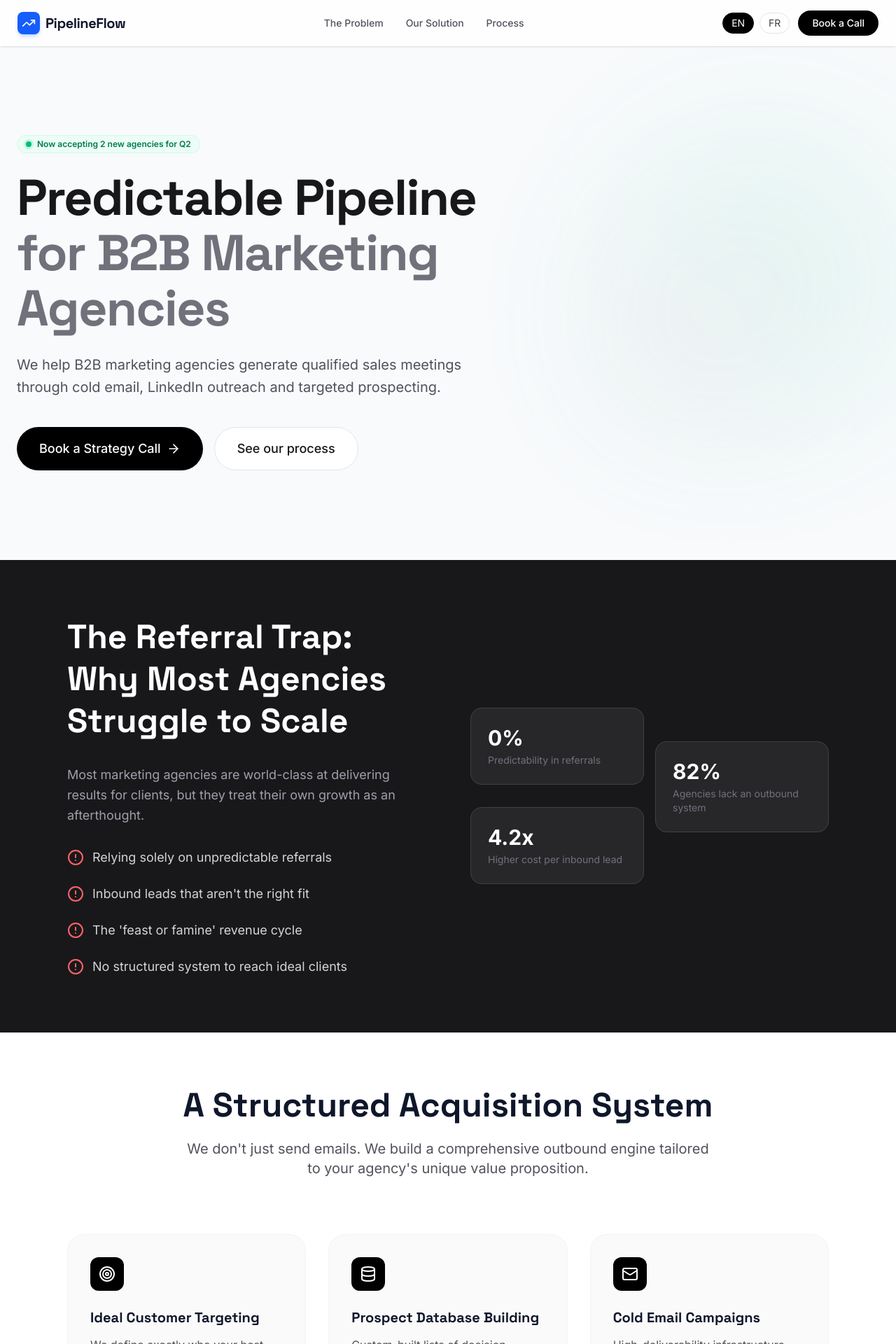
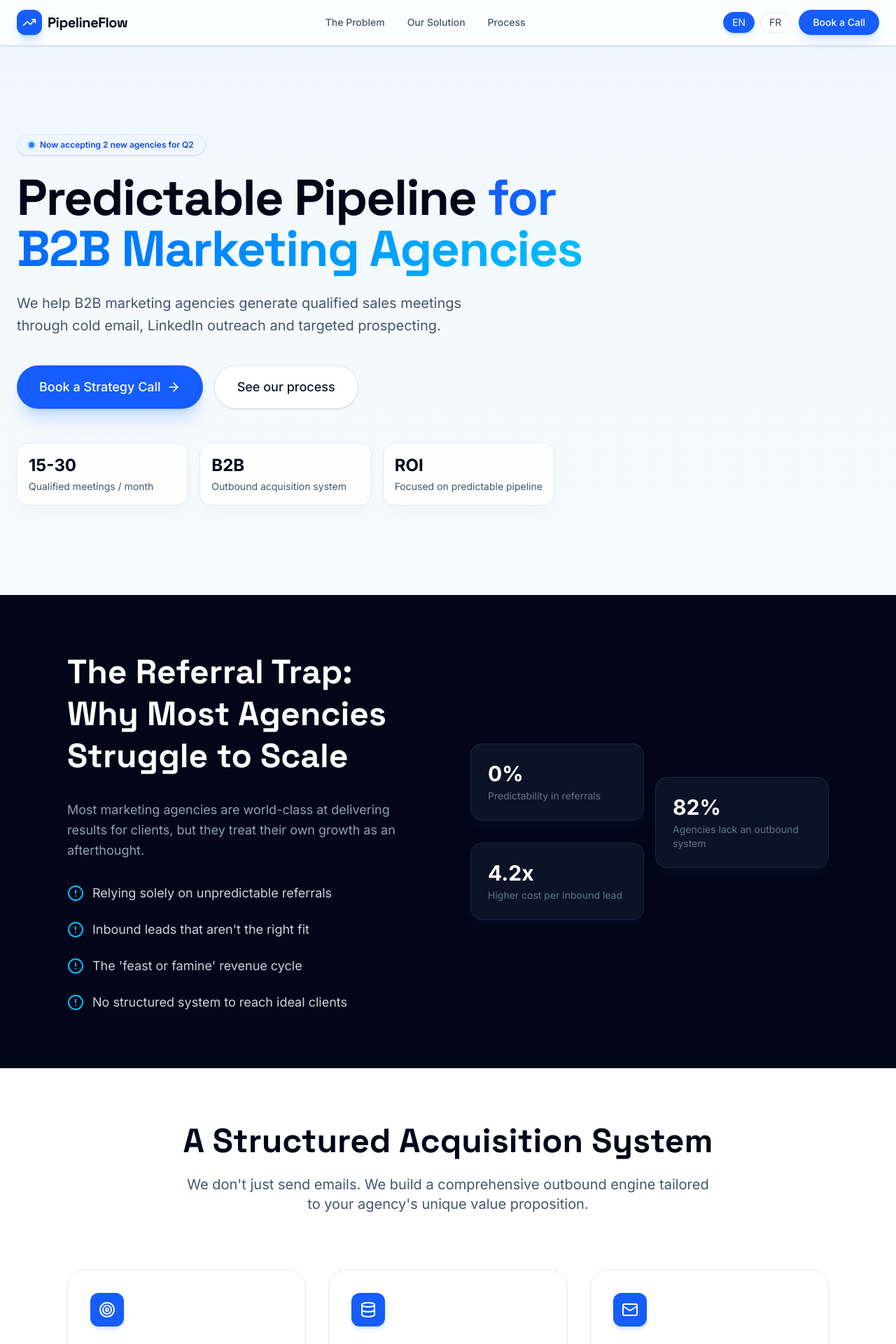
Before and after one commit to anasamskal13-design/pipelineflow, a React (Vite) app: page / in a window 1280 px wide. Shown: the top 1920 px of the page at 70% size. Built offline with nearby package versions, Linux system fonts and the light colour scheme.

Commit message:
update website design and UI improvementsPart3

```diff
--- a/src/App.tsx
+++ b/src/App.tsx
@@ -1,7 +1,3 @@
-/**
- * @license
- * SPDX-License-Identifier: Apache-2.0
- */
 /**
  * @license
  * SPDX-License-Identifier: Apache-2.0
@@ -266,9 +262,6 @@ const translations = {
   },
 } as const;
 
-type Translations = typeof translations;
-
-
 const Navbar = ({
   language,
   setLanguage,
@@ -279,23 +272,25 @@ const Navbar = ({
   const t = translations[language];
 
   return (
-    <nav className="fixed top-0 left-0 right-0 z-50 glass border-b border-slate-200/80">
+    <nav className="fixed top-0 left-0 right-0 z-50 bg-white/80 backdrop-blur-xl border-b border-slate-200/80 shadow-sm">
       <div className="max-w-7xl mx-auto px-6 h-16 flex items-center justify-between">
         <div className="flex items-center gap-2">
-          <div className="w-8 h-8 bg-blue-600 rounded-lg flex items-center justify-center shadow-md shadow-blue-500/25">
+          <div className="w-9 h-9 bg-blue-600 rounded-xl flex items-center justify-center shadow-lg shadow-blue-500/25">
             <TrendingUp className="text-white w-5 h-5" />
           </div>
-          <span className="font-display font-bold text-xl tracking-tight">PipelineFlow</span>
+          <span className="font-display font-bold text-xl tracking-tight text-slate-950">
+            PipelineFlow
+          </span>
         </div>
 
-        <div className="hidden md:flex items-center gap-8 text-sm font-medium text-zinc-600">
-          <a href="#problem" className="hover:text-black transition-colors">
+        <div className="hidden md:flex items-center gap-8 text-sm font-medium text-slate-600">
+          <a href="#problem" className="hover:text-blue-700 transition-colors">
             {t.nav.problem}
           </a>
-          <a href="#solution" className="hover:text-black transition-colors">
+          <a href="#solution" className="hover:text-blue-700 transition-colors">
             {t.nav.solution}
           </a>
-          <a href="#process" className="hover:text-black transition-colors">
+          <a href="#process" className="hover:text-blue-700 transition-colors">
             {t.nav.process}
           </a>
         </div>
@@ -304,20 +299,20 @@ const Navbar = ({
           <div className="hidden sm:flex items-center gap-2 text-sm">
             <button
               onClick={() => setLanguage('en')}
-              className={`px-3 py-1 rounded-full border ${
+              className={`px-3 py-1 rounded-full border transition-all ${
                 language === 'en'
-                  ? 'bg-black text-white border-black'
-                  : 'bg-white text-zinc-700 border-zinc-200'
+                  ? 'bg-blue-600 text-white border-blue-600 shadow-md shadow-blue-500/20'
+                  : 'bg-white text-slate-700 border-slate-200 hover:border-slate-300'
               }`}
             >
               EN
             </button>
             <button
               onClick={() => setLanguage('fr')}
-              className={`px-3 py-1 rounded-full border ${
+              className={`px-3 py-1 rounded-full border transition-all ${
                 language === 'fr'
-                  ? 'bg-black text-white border-black'
-                  : 'bg-white text-zinc-700 border-zinc-200'
+                  ? 'bg-blue-600 text-white border-blue-600 shadow-md shadow-blue-500/20'
+                  : 'bg-white text-slate-700 border-slate-200 hover:border-slate-300'
               }`}
             >
               FR
@@ -328,7 +323,7 @@ const Navbar = ({
             href={calendlyUrl}
             target="_blank"
             rel="noopener noreferrer"
-            className="bg-black text-white px-5 py-2 rounded-full text-sm font-medium hover:bg-zinc-800 transition-all"
+            className="bg-blue-600 text-white px-5 py-2 rounded-full text-sm font-medium hover:bg-blue-700 transition-all shadow-lg shadow-blue-500/20"
           >
             {t.nav.book}
           </a>
@@ -342,28 +337,30 @@ const Hero = ({ language }: { language: Language }) => {
   const t = translations[language];
 
   return (
-    <section className="relative pt-32 pb-20 lg:pt-48 lg:pb-32 overflow-hidden">
+    <section className="relative pt-32 pb-20 lg:pt-48 lg:pb-32 overflow-hidden bg-gradient-to-b from-blue-50 via-sky-50/40 to-slate-50">
       <div className="max-w-7xl mx-auto px-6 relative z-10">
         <motion.div
-          initial={{ opacity: 0, y: 20 }}
+          initial={{ opacity: 0, y: 24 }}
           animate={{ opacity: 1, y: 0 }}
-          transition={{ duration: 0.6 }}
-          className="max-w-3xl"
+          transition={{ duration: 0.7 }}
+          className="max-w-4xl"
         >
-          <div className="inline-flex items-center gap-2 px-3 py-1 rounded-full bg-emerald-50 border border-emerald-100 text-emerald-700 text-xs font-semibold mb-6">
+          <div className="inline-flex items-center gap-2 px-4 py-1.5 rounded-full bg-blue-50 border border-blue-100 text-blue-700 text-xs font-semibold mb-6 shadow-sm">
             <span className="relative flex h-2 w-2">
-              <span className="animate-ping absolute inline-flex h-full w-full rounded-full bg-emerald-400 opacity-75"></span>
-              <span className="relative inline-flex rounded-full h-2 w-2 bg-emerald-500"></span>
+              <span className="animate-ping absolute inline-flex h-full w-full rounded-full bg-sky-400 opacity-75"></span>
+              <span className="relative inline-flex rounded-full h-2 w-2 bg-blue-500"></span>
             </span>
             {t.hero.badge}
           </div>
 
-          <h1 className="font-display text-5xl md:text-7xl font-bold tracking-tight text-zinc-900 mb-6 leading-[1.1]">
+          <h1 className="font-display text-5xl md:text-7xl font-bold tracking-tight text-slate-950 mb-6 leading-[1.02]">
             {t.hero.titleMain}{' '}
-            <span className="text-zinc-500">{t.hero.titleAccent}</span>
+            <span className="bg-gradient-to-r from-blue-600 to-sky-400 bg-clip-text text-transparent">
+              {t.hero.titleAccent}
+            </span>
           </h1>
 
-          <p className="text-xl text-zinc-600 mb-10 leading-relaxed max-w-2xl">
+          <p className="text-xl text-slate-600 mb-10 leading-relaxed max-w-2xl">
             {t.hero.subtitle}
           </p>
 
@@ -372,7 +369,7 @@ const Hero = ({ language }: { language: Language }) => {
               href={calendlyUrl}
               target="_blank"
               rel="noopener noreferrer"
-              className="bg-black text-white px-8 py-4 rounded-full text-lg font-medium hover:bg-zinc-800 transition-all flex items-center justify-center gap-2 group"
+              className="bg-blue-600 text-white px-8 py-4 rounded-full text-lg font-medium hover:bg-blue-700 transition-all flex items-center justify-center gap-2 group shadow-xl shadow-blue-500/20"
             >
               {t.hero.primaryCta}
               <ArrowRight className="w-5 h-5 group-hover:translate-x-1 transition-transform" />
@@ -380,17 +377,32 @@ const Hero = ({ language }: { language: Language }) => {
 
             <a
               href="#process"
-              className="bg-white text-zinc-900 border border-zinc-200 px-8 py-4 rounded-full text-lg font-medium hover:bg-zinc-50 transition-all text-center"
+              className="bg-white text-slate-900 border border-slate-200 px-8 py-4 rounded-full text-lg font-medium hover:bg-slate-50 transition-all text-center shadow-sm"
             >
               {t.hero.secondaryCta}
             </a>
           </div>
+
+          <div className="mt-12 grid sm:grid-cols-3 gap-4 max-w-3xl">
+            <div className="bg-white/80 backdrop-blur-sm border border-slate-200 rounded-2xl p-4 shadow-lg shadow-blue-100/30">
+              <div className="text-2xl font-bold text-slate-950 mb-1">15-30</div>
+              <div className="text-sm text-slate-600">Qualified meetings / month</div>
+            </div>
+            <div className="bg-white/80 backdrop-blur-sm border border-slate-200 rounded-2xl p-4 shadow-lg shadow-blue-100/30">
+              <div className="text-2xl font-bold text-slate-950 mb-1">B2B</div>
+              <div className="text-sm text-slate-600">Outbound acquisition system</div>
+            </div>
+            <div className="bg-white/80 backdrop-blur-sm border border-slate-200 rounded-2xl p-4 shadow-lg shadow-blue-100/30">
+              <div className="text-2xl font-bold text-slate-950 mb-1">ROI</div>
+              <div className="text-sm text-slate-600">Focused on predictable pipeline</div>
+            </div>
+          </div>
         </motion.div>
       </div>
 
-      <div className="absolute top-0 right-0 -z-10 w-1/2 h-full opacity-10 pointer-events-none">
-        <div className="absolute top-1/4 right-0 w-96 h-96 bg-emerald-500 rounded-full blur-[120px]"></div>
-        <div className="absolute bottom-1/4 right-1/4 w-64 h-64 bg-zinc-400 rounded-full blur-[100px]"></div>
+      <div className="absolute top-0 right-0 -z-10 w-1/2 h-full opacity-80 pointer-events-none">
+        <div className="absolute top-1/4 right-0 w-[28rem] h-[28rem] bg-blue-500/25 rounded-full blur-[140px]"></div>
+        <div className="absolute bottom-1/4 right-1/4 w-72 h-72 bg-sky-400/25 rounded-full blur-[120px]"></div>
       </div>
     </section>
   );
@@ -400,22 +412,22 @@ const Problem = ({ language }: { language: Language }) => {
   const t = translations[language];
 
   return (
-    <section id="problem" className="section-padding bg-zinc-900 text-white">
+    <section id="problem" className="py-20 px-6 md:px-12 lg:px-24 bg-slate-950 text-white">
       <div className="max-w-7xl mx-auto">
         <div className="grid lg:grid-cols-2 gap-16 items-center">
           <div>
             <h2 className="font-display text-3xl md:text-5xl font-bold mb-8 leading-tight">
               {t.problem.title}
             </h2>
-            <p className="text-zinc-400 text-lg mb-8 leading-relaxed">
+            <p className="text-slate-400 text-lg mb-8 leading-relaxed">
               {t.problem.text}
             </p>
 
             <div className="space-y-6">
               {t.problem.items.map((item, i) => (
                 <div key={i} className="flex items-start gap-3">
-                  <AlertCircle className="text-red-400 w-6 h-6 shrink-0 mt-0.5" />
-                  <span className="text-zinc-300 text-lg">{item}</span>
+                  <AlertCircle className="text-sky-400 w-6 h-6 shrink-0 mt-0.5" />
+                  <span className="text-slate-300 text-lg">{item}</span>
                 </div>
               ))}
             </div>
@@ -423,19 +435,19 @@ const Problem = ({ language }: { language: Language }) => {
 
           <div className="grid grid-cols-2 gap-4">
             <div className="space-y-4">
-              <div className="bg-zinc-800 p-6 rounded-2xl border border-zinc-700">
-                <div className="text-3xl font-bold mb-1">0%</div>
-                <div className="text-zinc-500 text-sm">{t.problem.stats.referrals}</div>
+              <div className="bg-slate-900/80 p-6 rounded-2xl border border-slate-800 shadow-lg shadow-blue-950/20">
+                <div className="text-3xl font-bold mb-1 text-white">0%</div>
+                <div className="text-slate-500 text-sm">{t.problem.stats.referrals}</div>
               </div>
-              <div className="bg-zinc-800 p-6 rounded-2xl border border-zinc-700 mt-8">
-                <div className="text-3xl font-bold mb-1">4.2x</div>
-                <div className="text-zinc-500 text-sm">{t.problem.stats.inbound}</div>
+              <div className="bg-slate-900/80 p-6 rounded-2xl border border-slate-800 mt-8 shadow-lg shadow-blue-950/20">
+                <div className="text-3xl font-bold mb-1 text-white">4.2x</div>
+                <div className="text-slate-500 text-sm">{t.problem.stats.inbound}</div>
               </div>
             </div>
             <div className="space-y-4 pt-12">
-              <div className="bg-zinc-800 p-6 rounded-2xl border border-zinc-700">
-                <div className="text-3xl font-bold mb-1">82%</div>
-                <div className="text-zinc-500 text-sm">{t.problem.stats.outbound}</div>
+              <div className="bg-slate-900/80 p-6 rounded-2xl border border-slate-800 shadow-lg shadow-blue-950/20">
+                <div className="text-3xl font-bold mb-1 text-white">82%</div>
+                <div className="text-slate-500 text-sm">{t.problem.stats.outbound}</div>
               </div>
             </div>
           </div>
@@ -449,30 +461,31 @@ const Solution = ({ language }: { language: Language }) => {
   const t = translations[language];
 
   return (
-    <section id="solution" className="section-padding bg-white">
+    <section id="solution" className="py-20 px-6 md:px-12 lg:px-24 bg-white">
       <div className="max-w-7xl mx-auto">
         <div className="text-center max-w-3xl mx-auto mb-20">
-          <h2 className="font-display text-4xl md:text-5xl font-bold mb-6">
+          <h2 className="font-display text-4xl md:text-5xl font-bold mb-6 text-slate-950">
             {t.solution.title}
           </h2>
-          <p className="text-zinc-600 text-xl">{t.solution.text}</p>
+          <p className="text-slate-600 text-xl">{t.solution.text}</p>
         </div>
 
         <div className="grid md:grid-cols-2 lg:grid-cols-3 gap-8">
           {t.solution.features.map((feature, i) => (
             <motion.div
               key={i}
-    whileHover={{ y: -5 }}
-    className="p-8 rounded-3xl border border-zinc-100 bg-zinc-50 hover:bg-white hover:shadow-xl hover:shadow-zinc-200/50 transition-all"
+              whileHover={{ y: -6 }}
+              className="p-8 rounded-3xl border border-slate-200 bg-white hover:bg-white hover:shadow-2xl hover:shadow-blue-100/40 transition-all"
             >
-    <div className="w-12 h-12 bg-black rounded-xl flex items-center justify-center mb-6">
+              <div className="w-12 h-12 bg-blue-600 rounded-xl flex items-center justify-center mb-6 shadow-md shadow-blue-500/20">
                 <feature.icon className="text-white w-6 h-6" />
               </div>
-    <h3 className="font-display text-xl font-bold mb-3">{feature.title}</h3>
-    <p className="text-zinc-600 leading-relaxed">{feature.desc}</p>
+              <h3 className="font-display text-xl font-bold mb-3 text-slate-950">
+                {feature.title}
+              </h3>
+              <p className="text-slate-600 leading-relaxed">{feature.desc}</p>
             </motion.div>
           ))}
-
         </div>
       </div>
     </section>
@@ -483,14 +496,16 @@ const Process = ({ language }: { language: Language }) => {
   const t = translations[language];
 
   return (
-    <section id="process" className="section-padding bg-zinc-50">
+    <section id="process" className="py-20 px-6 md:px-12 lg:px-24 bg-slate-100/70">
       <div className="max-w-7xl mx-auto">
         <div className="flex flex-col lg:flex-row gap-16">
           <div className="lg:w-1/3">
             <div className="sticky top-32">
-              <h2 className="font-display text-4xl font-bold mb-6">{t.process.title}</h2>
-              <p className="text-zinc-600 text-lg mb-8">{t.process.text}</p>
-              <button className="text-black font-semibold flex items-center gap-2 group">
+              <h2 className="font-display text-4xl font-bold mb-6 text-slate-950">
+                {t.process.title}
+              </h2>
+              <p className="text-slate-600 text-lg mb-8">{t.process.text}</p>
+              <button className="text-blue-700 font-semibold flex items-center gap-2 group">
                 {t.process.learnMore}
                 <ChevronRight className="w-4 h-4 group-hover:translate-x-1 transition-transform" />
               </button>
@@ -500,16 +515,15 @@ const Process = ({ language }: { language: Language }) => {
           <div className="lg:w-2/3 space-y-12">
             {t.process.steps.map((item, i) => (
               <div key={i} className="flex gap-8 group">
-    <div className="font-display text-4xl font-bold text-zinc-200 group-hover:text-black transition-colors duration-500">
+                <div className="font-display text-4xl font-bold text-slate-300 group-hover:text-blue-600 transition-colors duration-500">
                   {item.step}
                 </div>
                 <div className="pt-2">
-      <h3 className="text-2xl font-bold mb-3">{item.title}</h3>
-      <p className="text-zinc-600 text-lg leading-relaxed">{item.desc}</p>
+                  <h3 className="text-2xl font-bold mb-3 text-slate-950">{item.title}</h3>
+                  <p className="text-slate-600 text-lg leading-relaxed">{item.desc}</p>
                 </div>
               </div>
             ))}
-
           </div>
         </div>
       </div>
@@ -521,14 +535,14 @@ const CTA = ({ language }: { language: Language }) => {
   const t = translations[language];
 
   return (
-    <section className="section-padding">
+    <section className="py-20 px-6 md:px-12 lg:px-24">
       <div className="max-w-7xl mx-auto">
-        <div className="bg-black rounded-[2.5rem] p-12 md:p-20 text-center relative overflow-hidden">
+        <div className="bg-gradient-to-br from-slate-950 via-blue-950 to-slate-900 rounded-[2.5rem] p-12 md:p-20 text-center relative overflow-hidden shadow-2xl shadow-blue-900/20">
           <div className="relative z-10">
             <h2 className="font-display text-4xl md:text-6xl font-bold text-white mb-8 max-w-4xl mx-auto">
               {t.cta.title}
             </h2>
-            <p className="text-zinc-400 text-xl mb-12 max-w-2xl mx-auto">
+            <p className="text-slate-300 text-xl mb-12 max-w-2xl mx-auto">
               {t.cta.text}
             </p>
 
@@ -536,25 +550,25 @@ const CTA = ({ language }: { language: Language }) => {
               href={calendlyUrl}
               target="_blank"
               rel="noopener noreferrer"
-              className="bg-white text-black px-10 py-5 rounded-full text-xl font-bold hover:bg-zinc-100 transition-all inline-flex items-center gap-3"
+              className="bg-white text-slate-900 px-10 py-5 rounded-full text-xl font-bold hover:bg-blue-50 transition-all inline-flex items-center gap-3 shadow-lg shadow-white/10"
             >
               {t.cta.button}
               <Calendar className="w-6 h-6" />
             </a>
 
-            <div className="mt-12 flex flex-wrap justify-center gap-8 text-zinc-500 text-sm font-medium uppercase tracking-widest">
+            <div className="mt-12 flex flex-wrap justify-center gap-8 text-slate-400 text-sm font-medium uppercase tracking-widest">
               {t.cta.badges.map((badge, i) => (
                 <div key={i} className="flex items-center gap-2">
-                  <CheckCircle2 className="w-4 h-4 text-emerald-500" />
+                  <CheckCircle2 className="w-4 h-4 text-sky-400" />
                   {badge}
                 </div>
               ))}
             </div>
           </div>
 
-          <div className="absolute top-0 left-0 w-full h-full opacity-20 pointer-events-none">
-            <div className="absolute -top-24 -left-24 w-96 h-96 bg-emerald-500 rounded-full blur-[100px]"></div>
-            <div className="absolute -bottom-24 -right-24 w-96 h-96 bg-zinc-500 rounded-full blur-[100px]"></div>
+          <div className="absolute top-0 left-0 w-full h-full opacity-30 pointer-events-none">
+            <div className="absolute -top-24 -left-24 w-96 h-96 bg-blue-500/40 rounded-full blur-[100px]"></div>
+            <div className="absolute -bottom-24 -right-24 w-96 h-96 bg-sky-400/30 rounded-full blur-[100px]"></div>
           </div>
         </div>
       </div>
@@ -566,24 +580,26 @@ const Footer = ({ language }: { language: Language }) => {
   const t = translations[language];
 
   return (
-    <footer className="py-12 px-6 border-t border-zinc-200">
+    <footer className="py-12 px-6 border-t border-slate-200 bg-white">
       <div className="max-w-7xl mx-auto flex flex-col md:flex-row justify-between items-center gap-8">
         <div className="flex items-center gap-2">
-          <div className="w-6 h-6 bg-black rounded flex items-center justify-center">
+          <div className="w-6 h-6 bg-blue-600 rounded flex items-center justify-center">
             <TrendingUp className="text-white w-4 h-4" />
           </div>
-          <span className="font-display font-bold text-lg tracking-tight">PipelineFlow</span>
+          <span className="font-display font-bold text-lg tracking-tight text-slate-950">
+            PipelineFlow
+          </span>
         </div>
 
-        <div className="text-zinc-500 text-sm">
+        <div className="text-slate-500 text-sm">
           © {new Date().getFullYear()} PipelineFlow. {t.footer.rights}
         </div>
 
         <div className="flex gap-6">
-          <a href="#" className="text-zinc-400 hover:text-black transition-colors">
+          <a href="#" className="text-slate-400 hover:text-blue-600 transition-colors">
             <Linkedin className="w-5 h-5" />
           </a>
-          <a href="#" className="text-zinc-400 hover:text-black transition-colors">
+          <a href="#" className="text-slate-400 hover:text-blue-600 transition-colors">
             <Mail className="w-5 h-5" />
           </a>
         </div>
@@ -596,7 +612,7 @@ export default function App() {
   const [language, setLanguage] = useState<Language>('en');
 
   return (
-    <div className="min-h-screen">
+    <div className="min-h-screen bg-slate-50">
       <Navbar language={language} setLanguage={setLanguage} />
       <main>
         <Hero language={language} />
```
Lines whose indentation alone changed are shown as unchanged.
